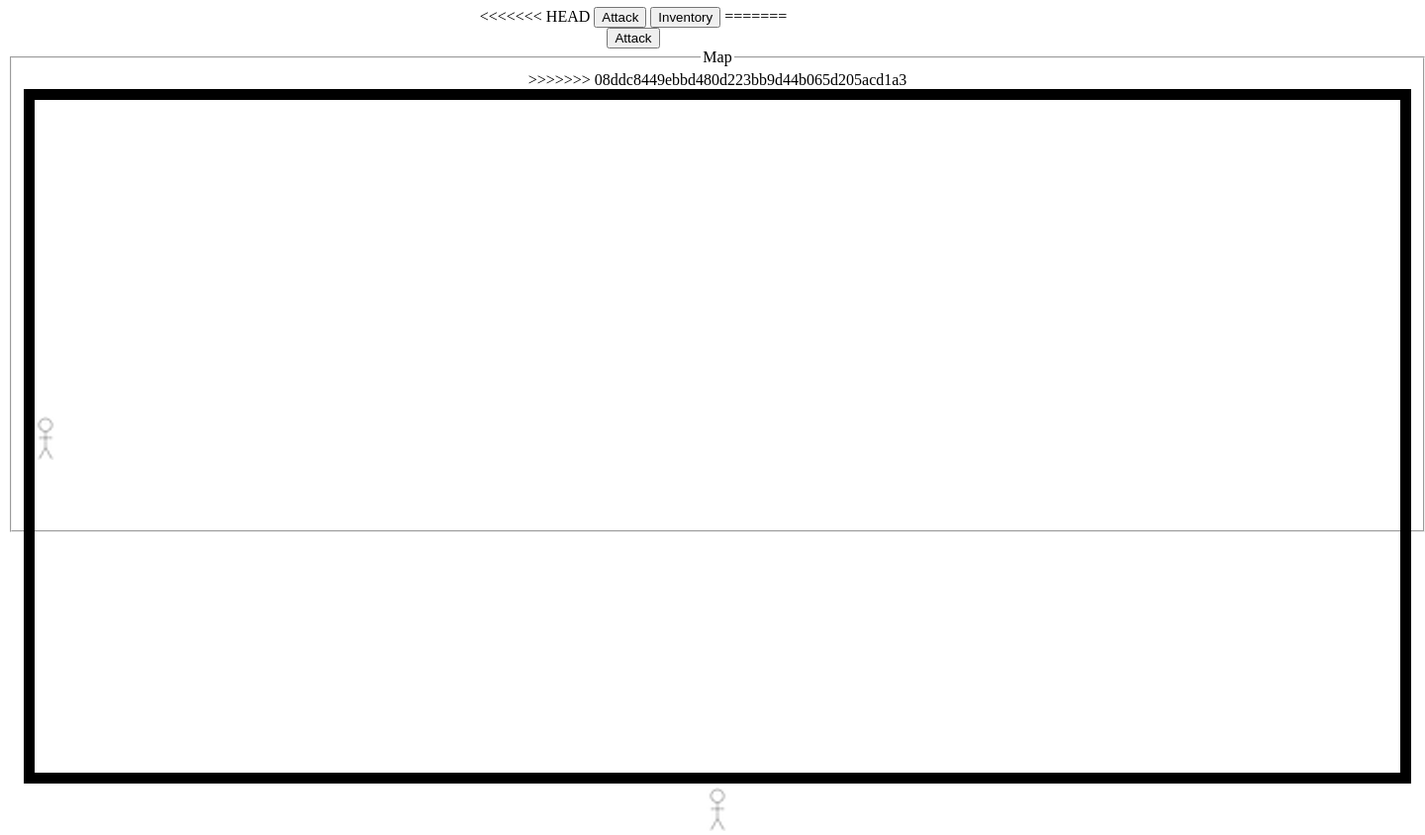
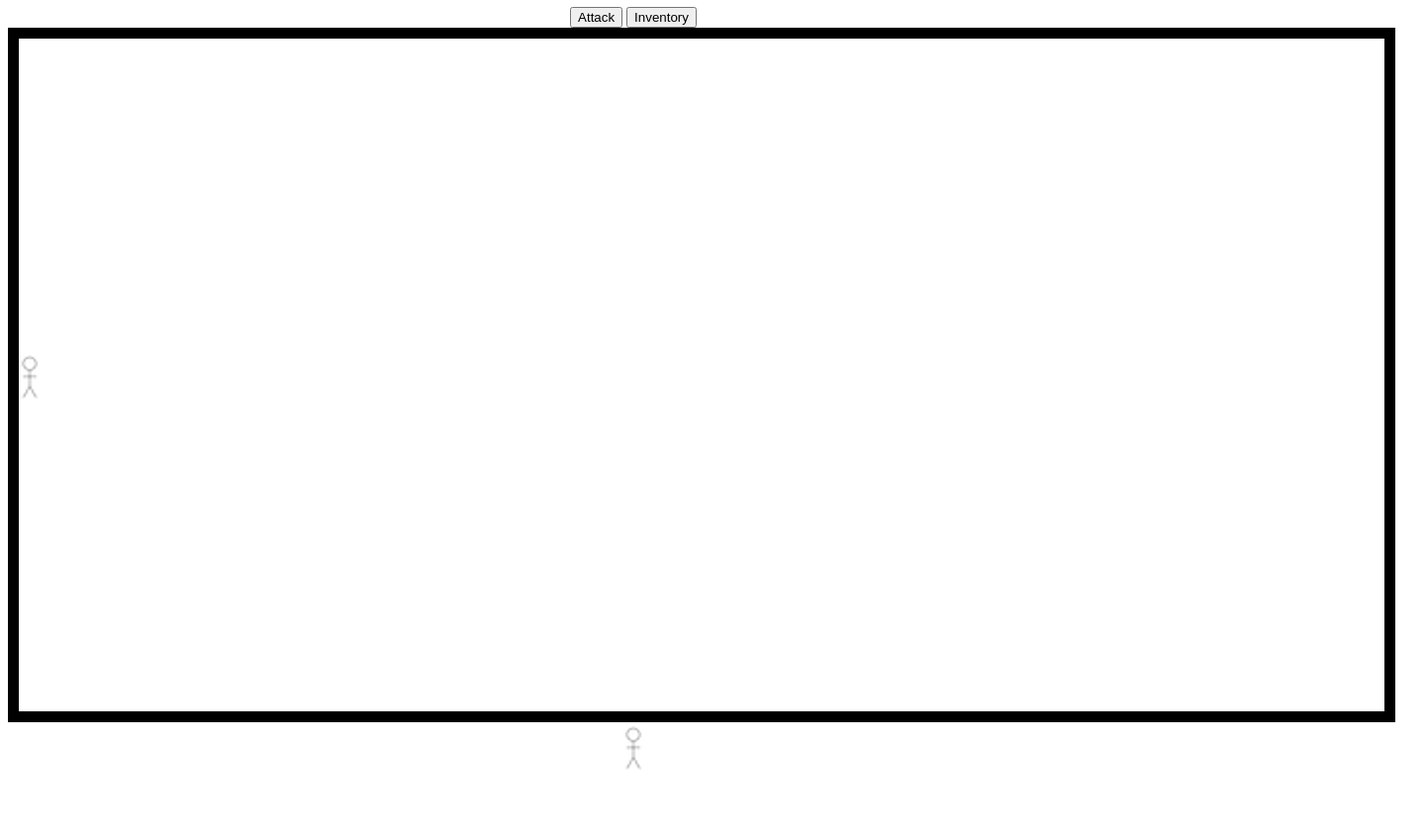
Before and after one commit to jgorton23/Coms319, a plain HTML site: page map.html in a window 1280 px wide. Shown: the part 73-917 px from the top of the page at 99% size, 1440 px wide, since content can reach past the window. After the commit the page ends 863 px from the top, so only its background shows below. Drawn offline with Linux system fonts and the light colour scheme.

Commit message:
attack filler

```diff
--- a/map.html
+++ b/map.html
@@ -10,20 +10,10 @@
             Map
         </h1>
         <!--<form id="login">-->
-<<<<<<< HEAD
-        <input type="button" id="attack" name="Attack" value="Attack">
+        <input type="button" id="attack" name="Attack" value="Attack" onclick=attack()>
         <input type="button" id="inventory" name="Inventory" value="Inventory" onclick="window.location.href='Inventory.html';">
             <!-- <fieldset style = "height: 470px;"> -->
                 <!-- <legend>Map</legend> -->
-=======
-        <div>
-            <input type="button" value="Attack" onclick="attack()"/>
-            <button type="button" onclick="window.location.href='Inventory.html';">Inventory</a></button>
-        </div>
-
-            <fieldset style = "height: 470px;">
-                <legend>Map</legend>
->>>>>>> 08ddc8449ebbd480d223bb9d44b065d205acd1a3
                 <br>
                 <canvas id="myCanvas" width="1400" height="700" style="border:1px solid #000000;"></canvas>
                 <img id="person" src="Stick_Person.png" alt="person" width="22" height="44">
--- a/map.js
+++ b/map.js
@@ -182,15 +182,19 @@ function createCharacter(){
 }
 
 function attack() {
-	const location = character.locat;
-	let x = parseInt(location.split(",")[0]) - 1;
-	let y = parseInt(location.split(",")[1]) - 1;
-	if(map[x-1][y] === "X"
-		|| map[x][y-1] === "X"
-		|| map[x][y+1] === "X"
-		|| map[x+1][y] === "X"){
-		alert("attack");
-	} else {
-		alert("no enemies near");
-	}
+	// const location = character.locat;
+	// let x = parseInt(location.split(",")[0]) - 1;
+	// let y = parseInt(location.split(",")[1]) - 1;
+	// if(map[x-1][y] === "X"
+	// 	|| map[x][y-1] === "X"
+	// 	|| map[x][y+1] === "X"
+	// 	|| map[x+1][y] === "X"){
+	// 	alert("attack");
+	// } else {
+	// 	alert("no enemies near");
+	// }
+	ctx.beginPath();
+	ctx.rect(xPos+22,yPos+25,10,10);
+	ctx.fillStyle="red";
+	ctx.fill();
 }
```
